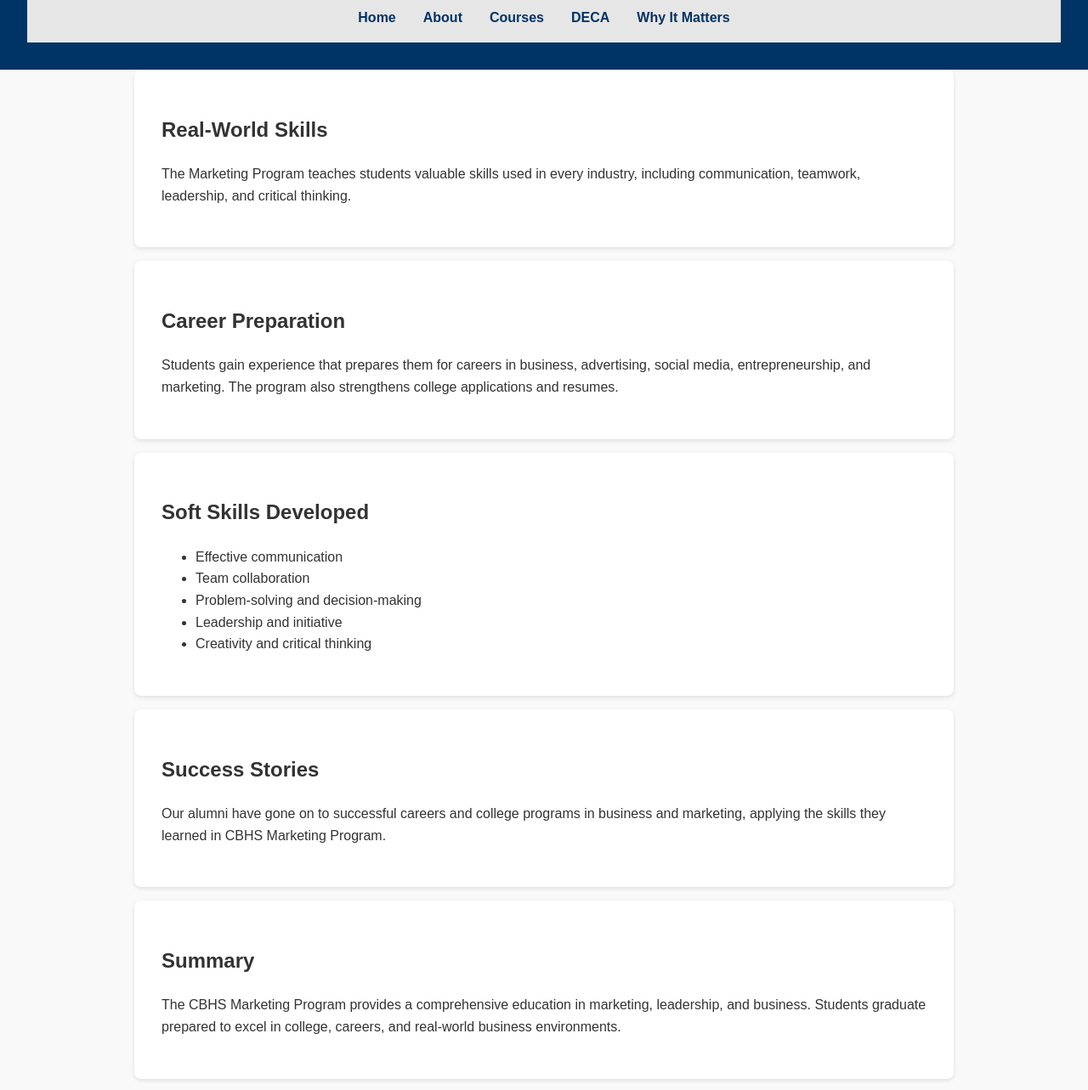
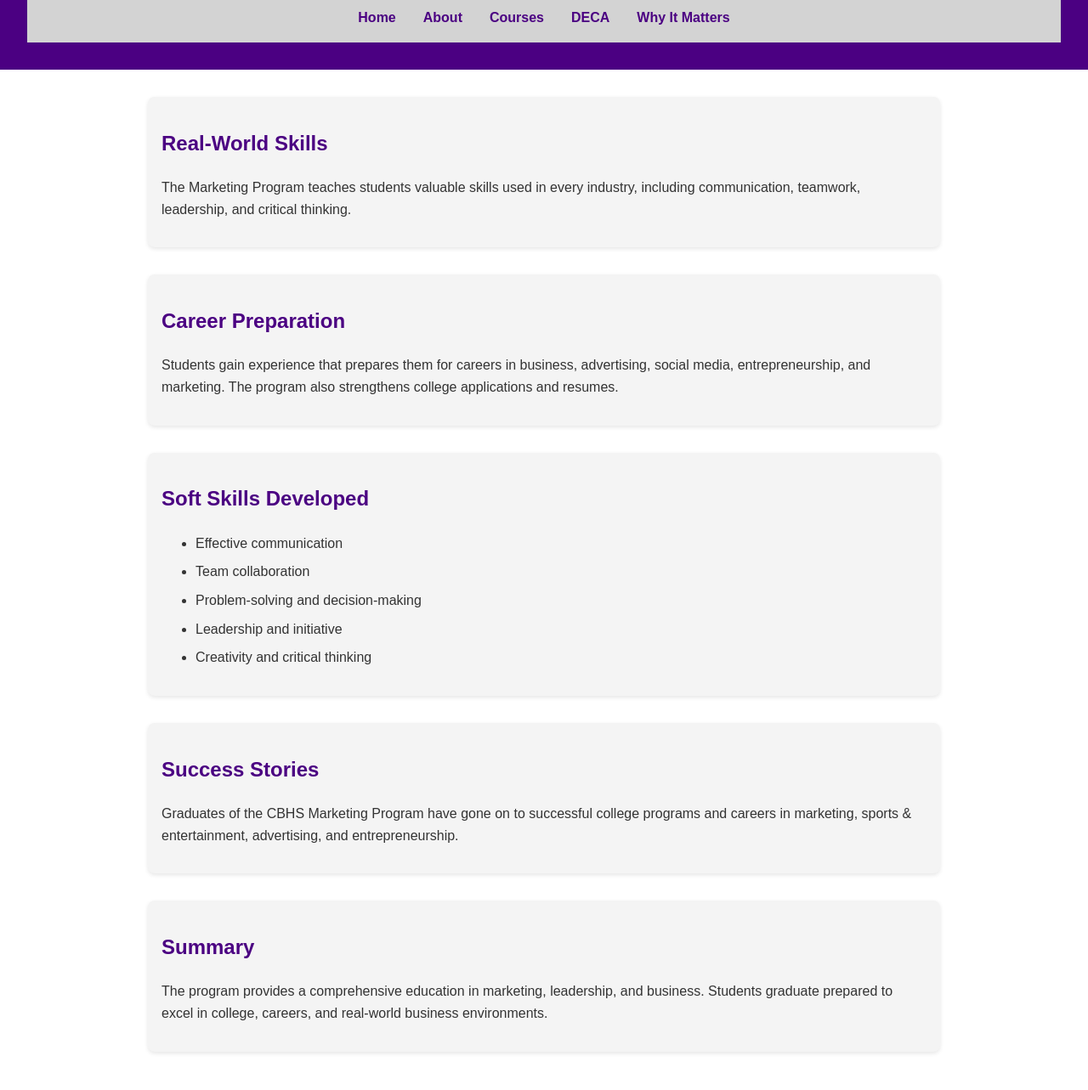
Before and after one commit to bryce47lovell-bot/CBHS-Markiting, a plain HTML site: page why.html in a window 1280 px wide. Shown: the part 91-1374 px from the top of the page at 85% size. Drawn offline with Linux system fonts and the light colour scheme.

Commit message:
Update content and styles in why.html

```diff
--- a/why.html
+++ b/why.html
@@ -5,6 +5,17 @@
   <meta name="viewport" content="width=device-width, initial-scale=1.0">
   <title>CBHS Marketing Program - Why It Matters</title>
   <link rel="stylesheet" href="style.css">
+  <style>
+    body { background: #FFFFFF; font-family: Arial, sans-serif; color: #333; margin: 0; }
+    header { background: #4B0082; color: white; padding: 2rem; text-align: center; }
+    nav { background: #D3D3D3; display: flex; justify-content: center; gap: 2rem; padding: 1rem; position: sticky; top: 0; }
+    nav a { color: #4B0082; font-weight: bold; text-decoration: none; }
+    main { max-width: 1000px; margin: auto; padding: 2rem; }
+    section { margin-bottom: 2rem; padding: 1rem; background: #f4f4f4; border-radius: 8px; }
+    h2 { color: #4B0082; }
+    ul li { margin-bottom: 0.5rem; }
+    footer { background: #4B0082; color: white; text-align: center; padding: 1rem; }
+  </style>
 </head>
 <body>
 
@@ -43,12 +54,12 @@
 
   <section>
     <h2>Success Stories</h2>
-    <p>Our alumni have gone on to successful careers and college programs in business and marketing, applying the skills they learned in CBHS Marketing Program.</p>
+    <p>Graduates of the CBHS Marketing Program have gone on to successful college programs and careers in marketing, sports & entertainment, advertising, and entrepreneurship.</p>
   </section>
 
   <section>
     <h2>Summary</h2>
-    <p>The CBHS Marketing Program provides a comprehensive education in marketing, leadership, and business. Students graduate prepared to excel in college, careers, and real-world business environments.</p>
+    <p>The program provides a comprehensive education in marketing, leadership, and business. Students graduate prepared to excel in college, careers, and real-world business environments.</p>
   </section>
 </main>
 
```
